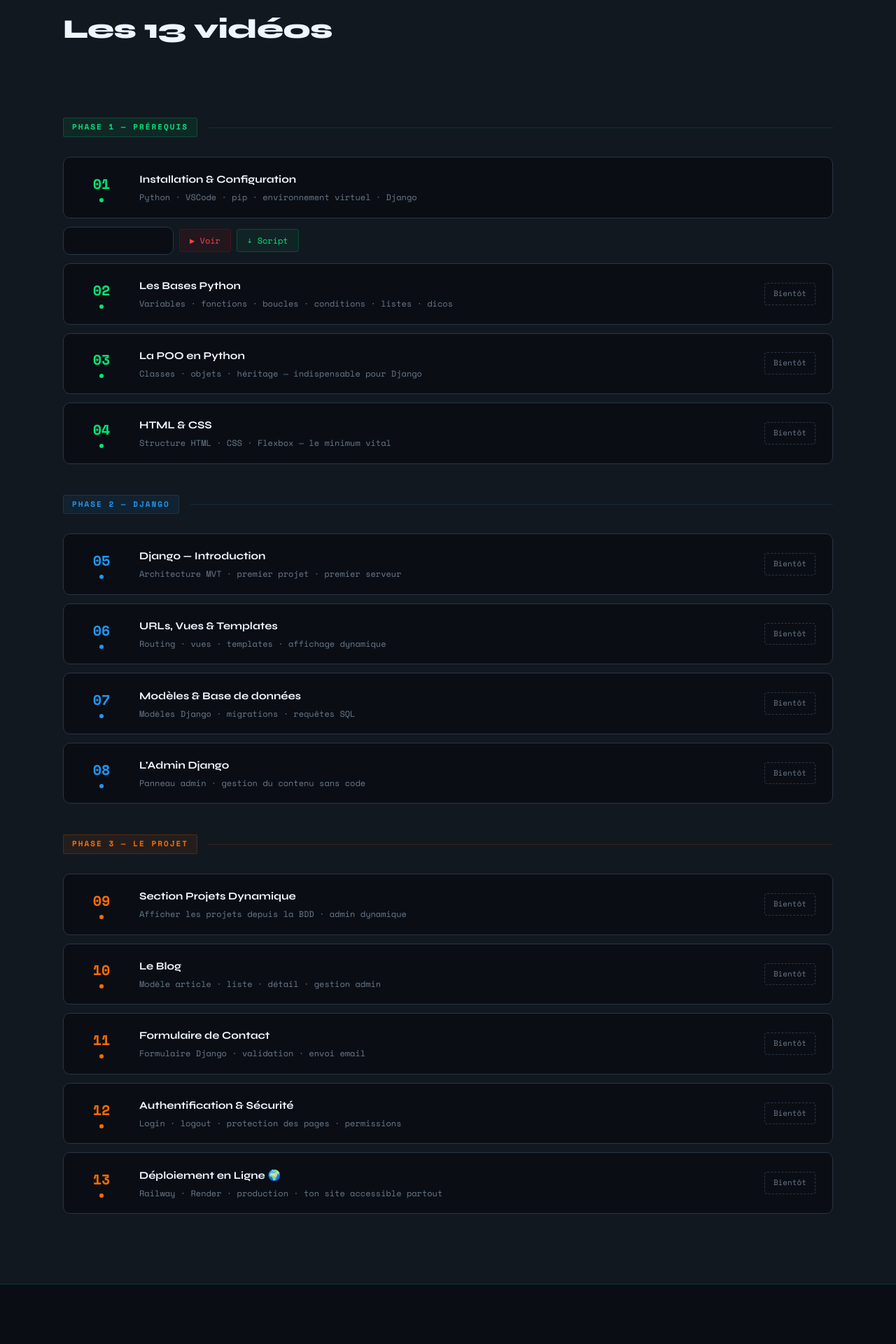
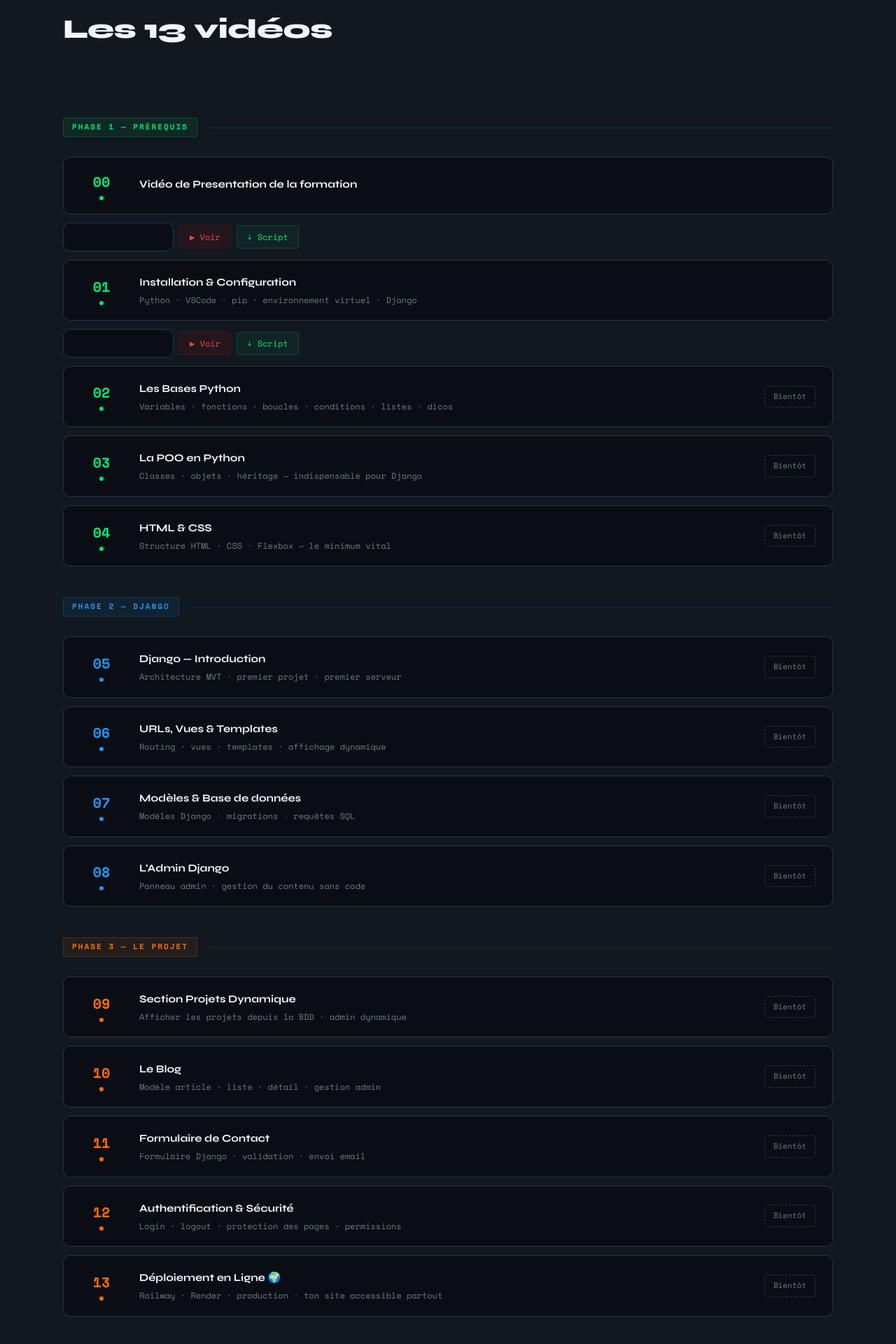
Before and after one commit to Abel-Dev-KPOKOUTA/FormationDjango, a Django app: page /core/accueil in a window 1280 px wide. Shown: the part 1885-3805 px from the top of the page at 70% size. Run offline with Django 5.2, Linux system fonts and the light colour scheme.

Commit message:
fex: add configuration presention section

```diff
--- a/core/templates/core/accueil.html
+++ b/core/templates/core/accueil.html
@@ -785,6 +785,20 @@
           <div class="line"></div>
         </div>
 
+        <a class="video-row" href="https://youtu.be/VvYM12oE27M?si=AL5jxEMdPfFu8UVt" target="_blank">
+          <div class="vid-num-box green-col">
+            <span class="num">00</span>
+            <div class="phase-dot"></div>
+          </div>
+          <div class="vid-content">
+            <h3>Vidéo de Presentation de la formation</h3>
+          </div>
+          <div class="vid-actions">
+            <a href="https://youtu.be/VvYM12oE27M?si=AL5jxEMdPfFu8UVt" target="_blank" class="yt-btn">▶ Voir</a>
+            <a href="https://gist.githubusercontent.com/Abel-Dev-KPOKOUTA/0c2a09abe1d05500f9c930ad7f18a096/raw/ed14143937f78a90989a7205ace01b7c381b7a78/vid%25C3%25A9o%2520de%2520presentation%2520de%2520notre%2520formation%2520Django%2520Gratuite" class="dl-btn2">↓ Script</a>
+          </div>
+        </a>
+
         <a class="video-row" href="https://youtube.com/@CodeAvecAbel" target="_blank">
           <div class="vid-num-box green-col">
             <span class="num">01</span>
```
